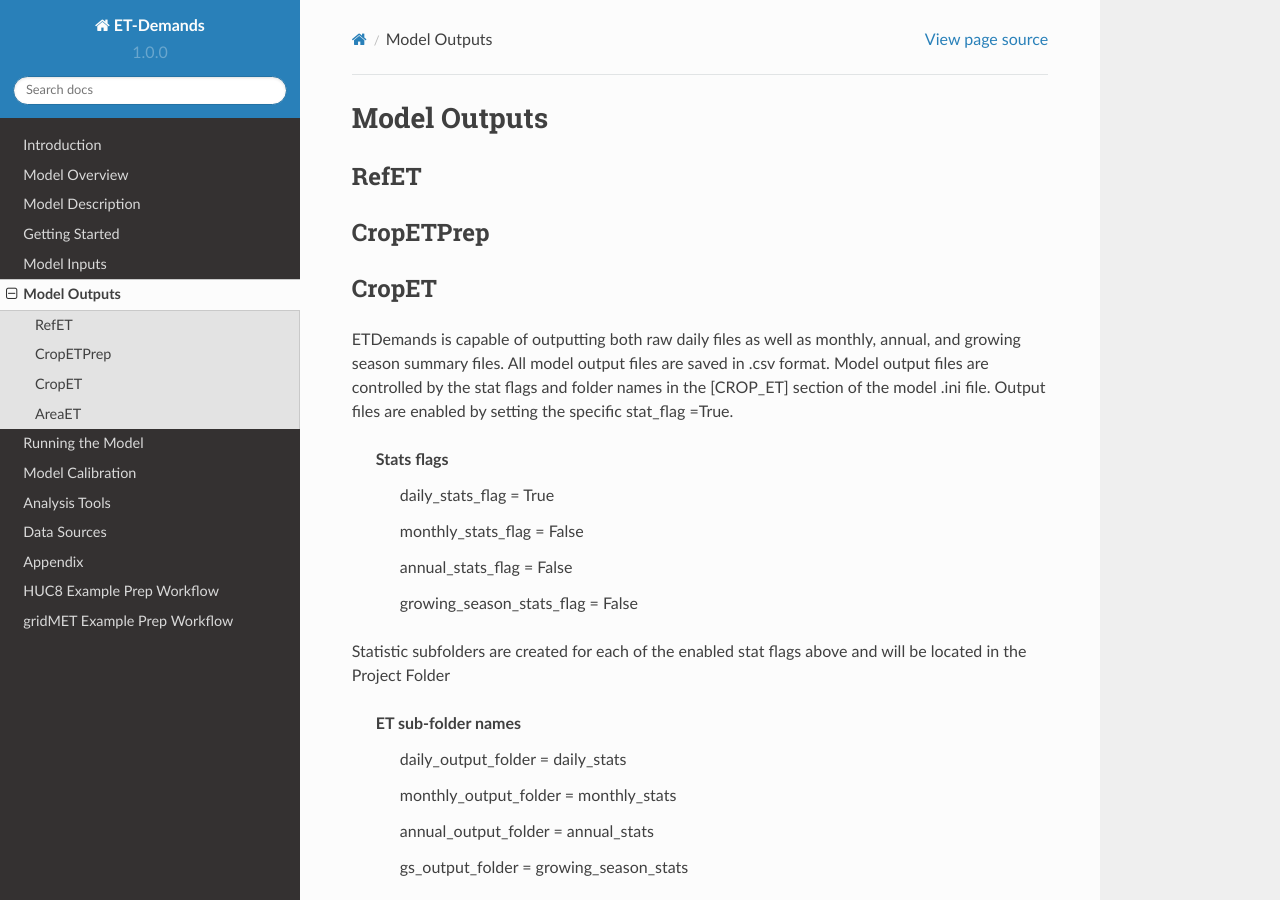
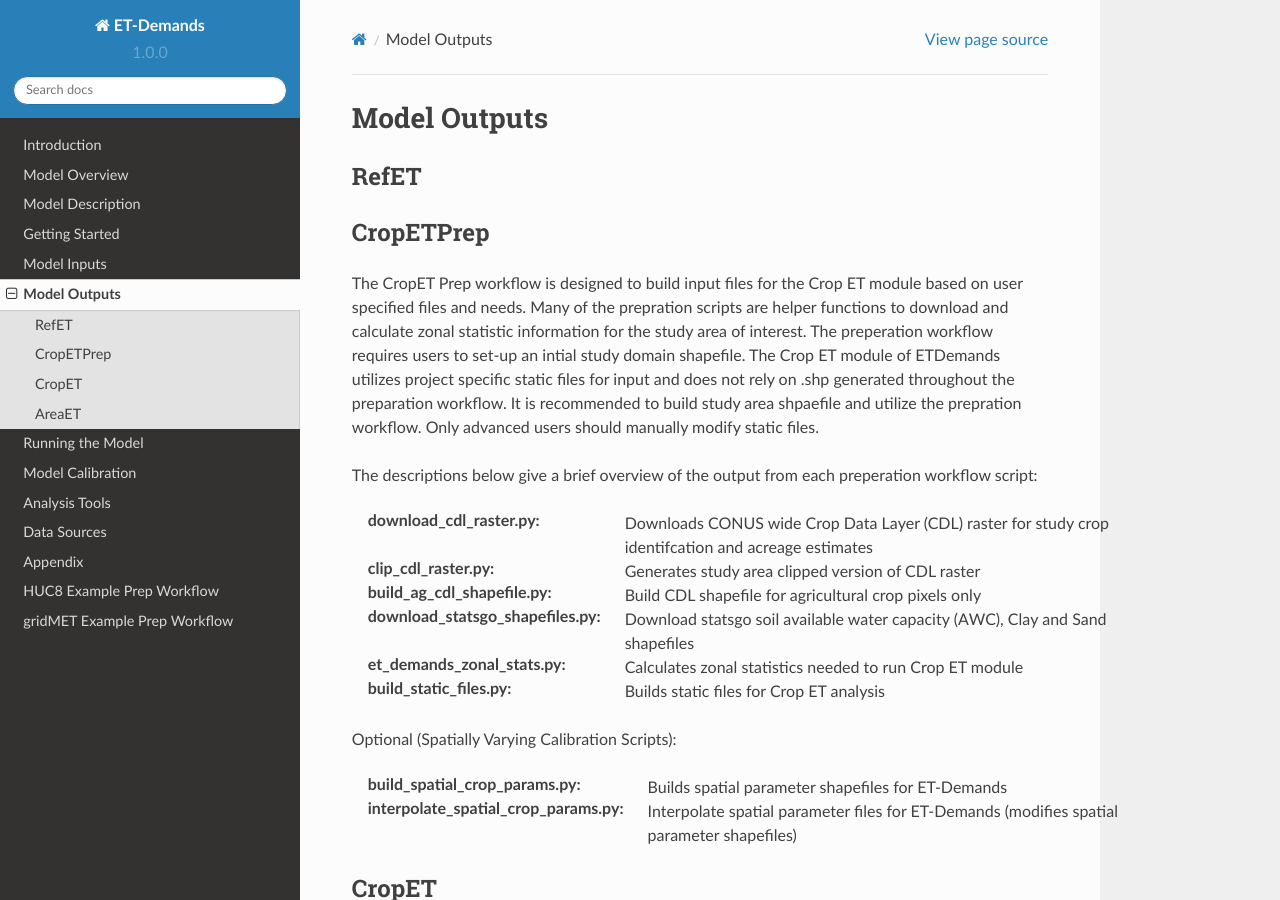
Before and after one commit to DOI-BOR/et-demands, a Sphinx documentation site: the page built from docs/model_outputs.rst, in a window 1280 px wide and 900 px high. Built offline with Sphinx 7.4.7 and the Read the Docs theme 2.0.0, drawn with Linux system fonts in a browser that asks for light colours.

Commit message:
Initial commit to CropETPrep

```diff
--- a/docs/model_outputs.rst
+++ b/docs/model_outputs.rst
@@ -10,6 +10,21 @@ RefET
 
 CropETPrep
 ----------
+The CropET Prep workflow is designed to build input files for the Crop ET module based on user specified files and needs. Many of the prepration scripts are helper functions to download and calculate zonal statistic information for the study area of interest. The preperation workflow requires users to set-up an intial study domain shapefile. The Crop ET module of ETDemands utilizes project specific static files for input and does not rely on .shp generated throughout the preparation workflow. It is recommended to build study area shpaefile and utilize the prepration workflow. Only advanced users should manually modify static files.
+
+The descriptions below give a brief overview of the output from each preperation workflow script:
+
+:download_cdl_raster.py: Downloads CONUS wide Crop Data Layer (CDL) raster for study crop identifcation and acreage estimates
+:clip_cdl_raster.py:  Generates study area clipped version of CDL raster
+:build_ag_cdl_shapefile.py: Build CDL shapefile for agricultural crop pixels only
+:download_statsgo_shapefiles.py: Download statsgo soil available water capacity (AWC), Clay and Sand shapefiles
+:et_demands_zonal_stats.py: Calculates zonal statistics needed to run Crop ET module
+:build_static_files.py: Builds static files for Crop ET analysis
+
+Optional (Spatially Varying Calibration Scripts):
+
+:build_spatial_crop_params.py: Builds spatial parameter shapefiles for ET-Demands
+:interpolate_spatial_crop_params.py: Interpolate spatial parameter files for ET-Demands (modifies spatial parameter shapefiles)
 
 CropET
 ------
```
